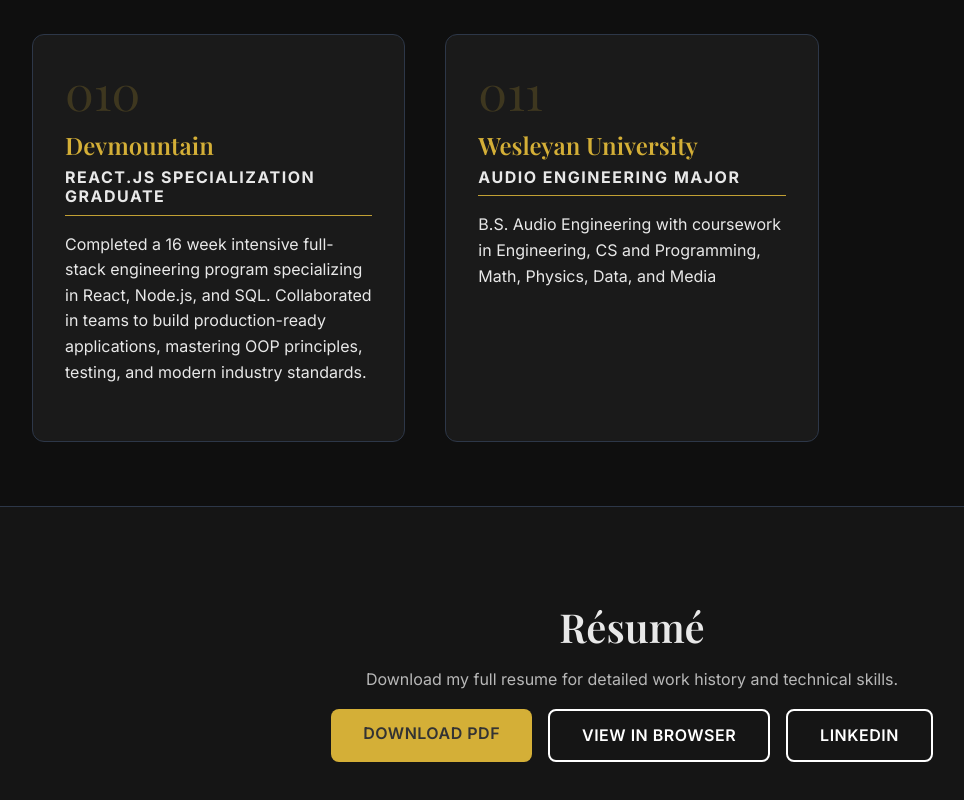
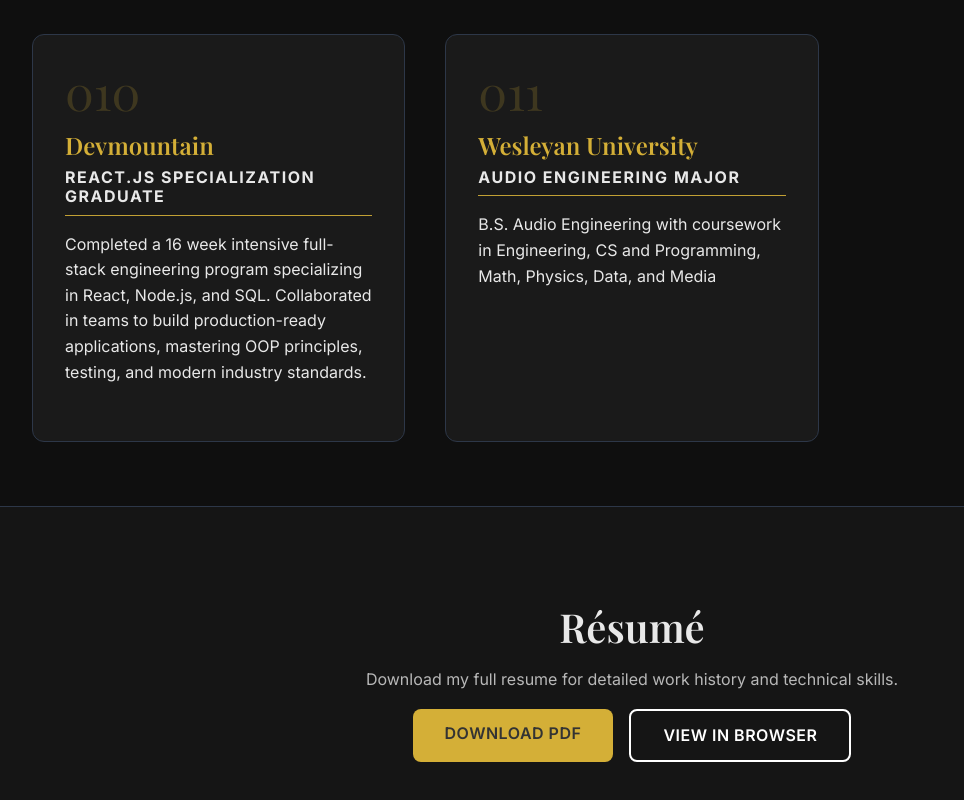
Before and after one commit to naturalCode4/kalyanamitta-website, a React (Create React App) app: page /devportfolio in a window 1280 px wide. Shown: the part 3116-3916 px from the top of the page, without its empty margins (8-972 px from the left). Built offline with nearby package versions, Linux system fonts and the light colour scheme; the HTML template or start-up script is replaced by a standard one.

Commit message:
removed Linkedin Link

```diff
--- a/src/pages/Devportfolio.js
+++ b/src/pages/Devportfolio.js
@@ -219,7 +219,7 @@
               >
                 View in Browser
               </a>
-              <a href="https://www.linkedin.com/in/adinkramer/" target="_blank" rel="noopener noreferrer" className="btn btn-outline">LinkedIn</a>
+              {/* <a href="https://www.linkedin.com/in/adinkramer/" target="_blank" rel="noopener noreferrer" className="btn btn-outline">LinkedIn</a> */}
               {/* <a href="/contact#get-in-touch" target="_blank" className="btn">Contact Me for a Free Call</a> */}
               {/* <a href="https://www.linkedin.com/in/adinkramer/" target="_blank" rel="noopener noreferrer" className="btn btn-outline">LinkedIn</a> */}
             </div>
```
